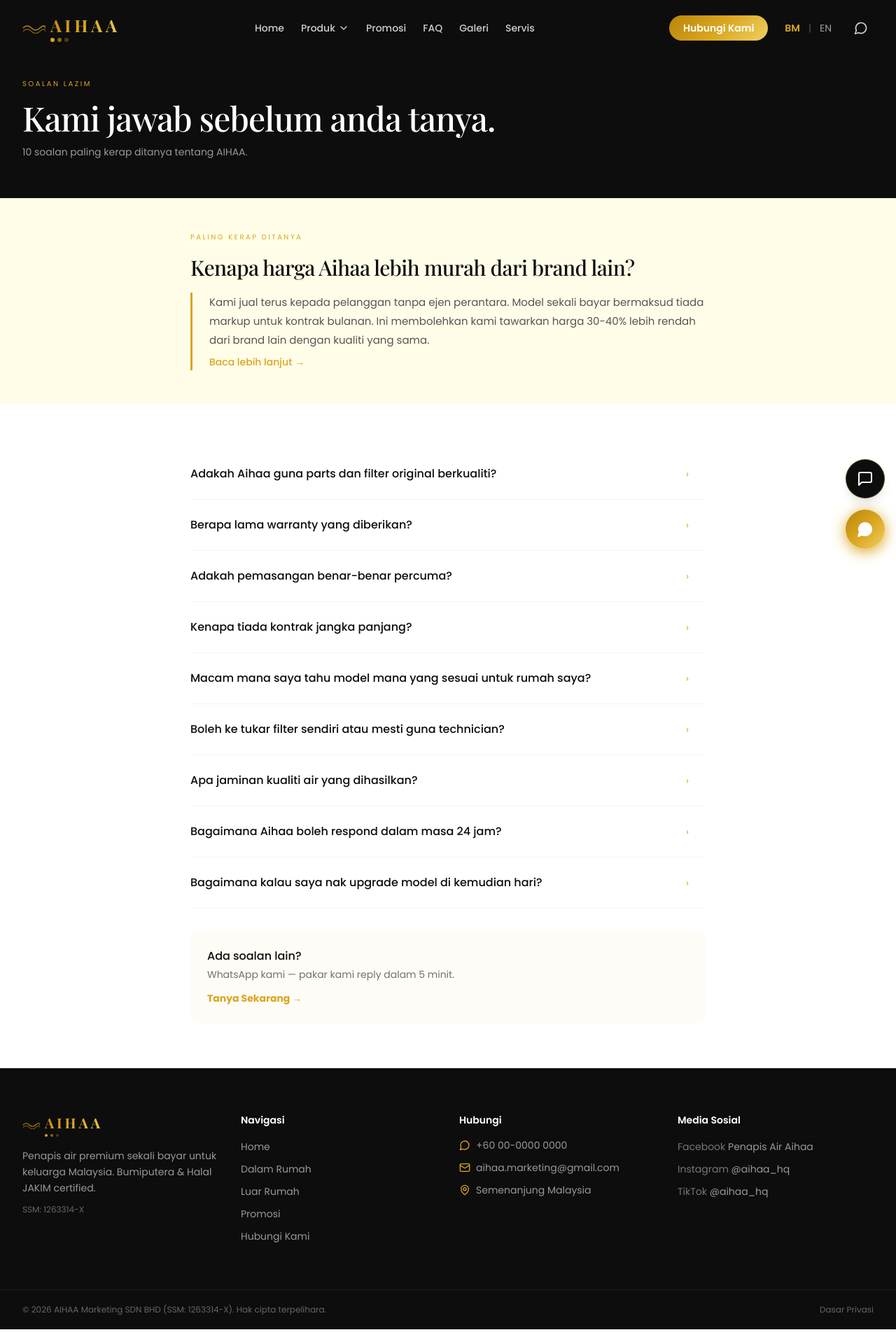
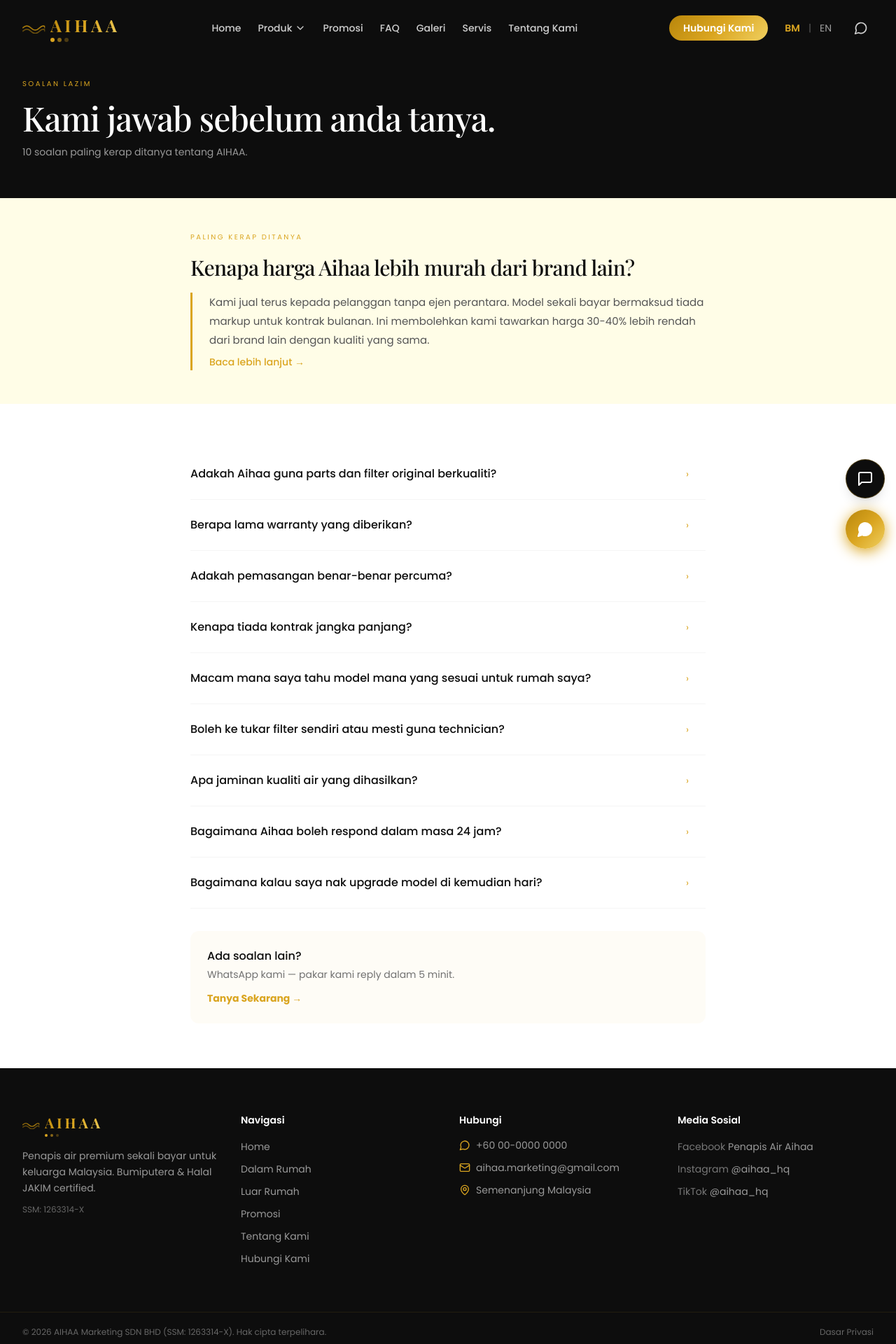
Before and after one commit to Syedazriiskandar00/aihaa-website, a Next.js app: page /faq in a window 1280 px wide. Shown: the top 1920 px of the page at 70% size. Before the commit the page ends 1899 px from the top, so only its background shows below. Built offline with nearby package versions, Linux system fonts and the light colour scheme.

Commit message:
feat(nav): add Tentang Kami link to header, footer, and sitemap

```diff
--- a/src/components/Footer.tsx
+++ b/src/components/Footer.tsx
@@ -20,6 +20,7 @@ export default function Footer() {
     { name: t.nav_products_indoor, href: "/produk-dalam" },
     { name: t.nav_products_outdoor, href: "/produk-luar" },
     { name: t.nav_promotions, href: "/promotions" },
+    { name: t.nav_about, href: "/tentang-kami" },
     { name: t.nav_contact, href: "/contact" },
   ];
 
--- a/src/components/Header.tsx
+++ b/src/components/Header.tsx
@@ -32,6 +32,7 @@ export default function Header() {
     { name: t.nav_faq, href: "/faq" },
     { name: t.nav_gallery, href: "/galeri" },
     { name: t.nav_service, href: "/service" },
+    { name: t.nav_about, href: "/tentang-kami" },
   ];
 
   // Contact shown as gold button on desktop, normal link in mobile menu
```
Also changed, not shown: 1 other file (tests, documents, lock files or other folders).
